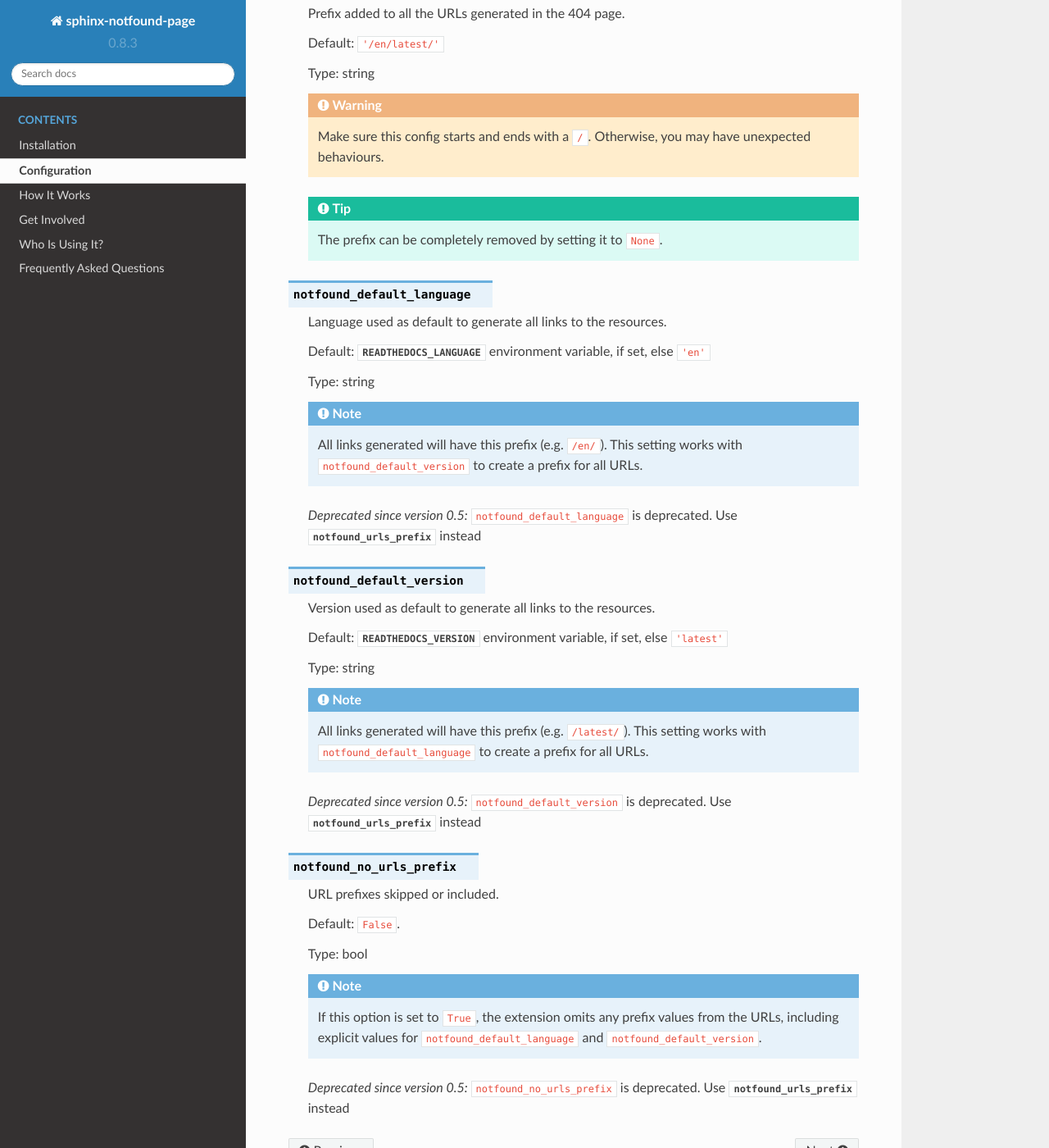
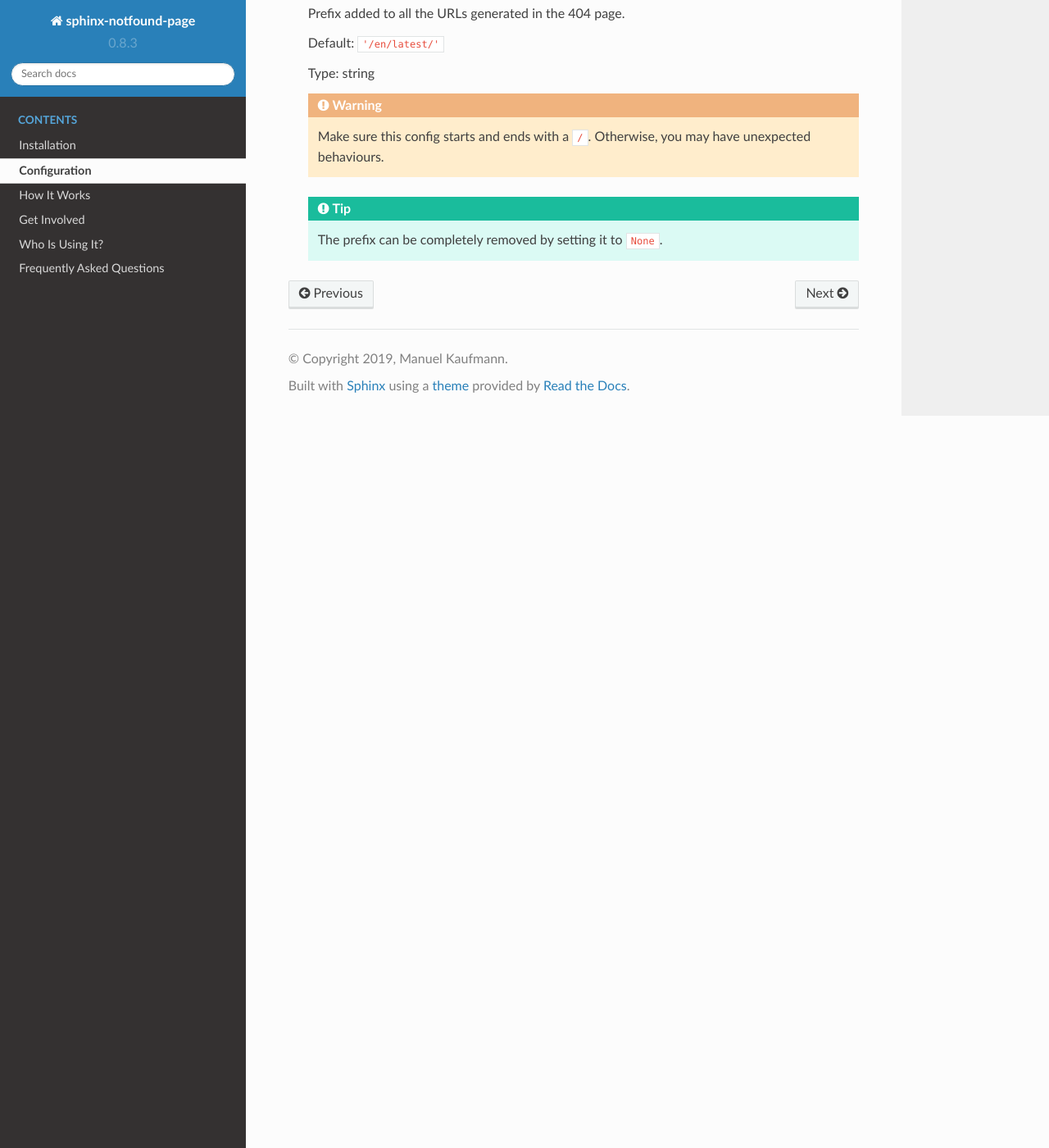
Before and after one commit to readthedocs/sphinx-notfound-page, a Sphinx documentation site: the page built from docs/configuration.rst, in a window 1280 px wide and 1400 px high, scrolled down 1079 px. Shown: the whole window at 82% size. Built offline with Sphinx 7.4.7 and the Read the Docs theme 2.0.0, drawn with Linux system fonts in a browser that asks for light colours; pages that are not in the unit, such as notebooks, are missing from menus.

Commit message:
Remove deprecated configs

```diff
--- a/docs/configuration.rst
+++ b/docs/configuration.rst
@@ -60,54 +60,3 @@ For other use cases, you can customize these configuration options in your ``con
    .. tip::
 
       The prefix can be completely removed by setting it to ``None``.
-
-.. confval:: notfound_default_language
-
-   Language used as default to generate all links to the resources.
-
-   Default: :envvar:`READTHEDOCS_LANGUAGE` environment variable, if set, else ``'en'``
-
-   Type: string
-
-   .. note::
-
-      All links generated will have this prefix (e.g. ``/en/``).
-      This setting works with ``notfound_default_version`` to create a prefix for all URLs.
-
-   .. deprecated:: 0.5
-
-      ``notfound_default_language`` is deprecated.  Use :confval:`notfound_urls_prefix` instead
-
-.. confval:: notfound_default_version
-
-   Version used as default to generate all links to the resources.
-
-   Default: :envvar:`READTHEDOCS_VERSION` environment variable, if set, else ``'latest'``
-
-   Type: string
-
-   .. note::
-
-      All links generated will have this prefix (e.g. ``/latest/``).
-      This setting works with ``notfound_default_language`` to create a prefix for all URLs.
-
-   .. deprecated:: 0.5
-
-      ``notfound_default_version`` is deprecated.  Use :confval:`notfound_urls_prefix` instead
-
-.. confval:: notfound_no_urls_prefix
-
-   URL prefixes skipped or included.
-
-   Default: ``False``.
-
-   Type: bool
-
-   .. note::
-
-      If this option is set to ``True``, the extension omits any prefix values from the URLs,
-      including explicit values for ``notfound_default_language`` and ``notfound_default_version``.
-
-   .. deprecated:: 0.5
-
-      ``notfound_no_urls_prefix`` is deprecated.  Use :confval:`notfound_urls_prefix` instead
```
Also changed, not shown: 1 other file.
